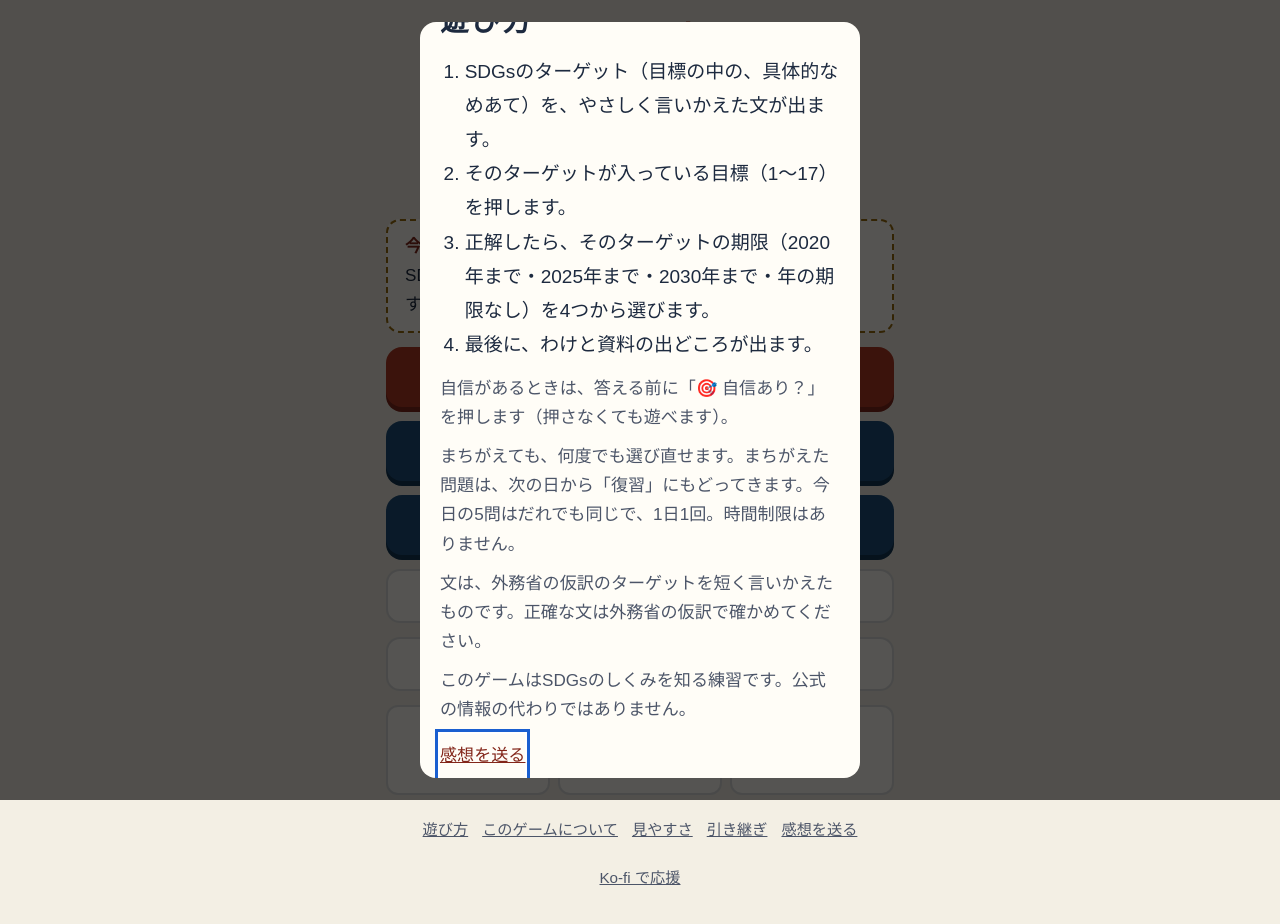
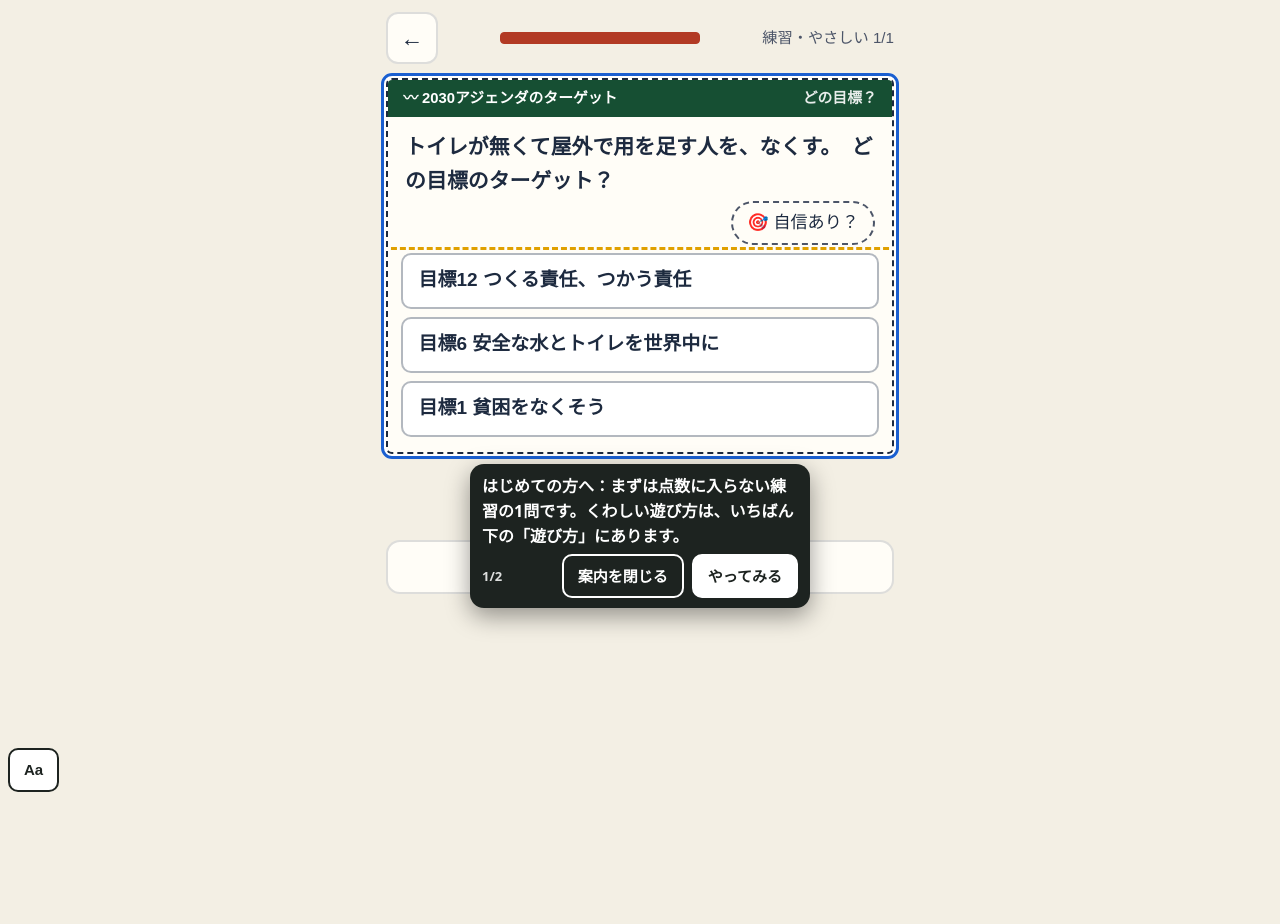
Before and after one commit to satou-aaaaa/sdgs-mokuhyo, a plain HTML site: page index.html in a window 1280 px wide. After the commit the page ends 800 px from the top, so only its background shows below. Drawn offline with Linux system fonts and the light colour scheme; a web font is replaced by a local one.

Commit message:
ひな形の共通部品を写す（shared-workflows 67f7985） (#5)
Co-authored-by: template-sync <41898283+github-actions[bot]@users.noreply.github.com>

```diff
--- a/index.html
+++ b/index.html
@@ -463,7 +463,8 @@ html.a11y-say body{padding-bottom:calc(64px + env(safe-area-inset-bottom,0px))!i
 //      （incidents/2026-11-21-hand-copied-helpers-drift.md）。
 //      あわせて、はじめて遊ぶ人への案内（吹き出し Core.coach）を足した。長い「遊び方」の窓の代わりに、練習の1問を遊びながら
 //      その場で一言ずつ教える（NN/g「Mobile Instructional Overlays」・Andersen ほか CHI 2012「The Impact of Tutorials on Games of Varying Complexity」）。
-//   3: 2026-11-22 吹き出しを出しているあいだ 0.4 秒ごとに場所を測り直す（古い場所に残って押す所を隠すことがあった）。ボタンの字を「案内を閉じる」に
+//   3: 2026-11-22 吹き出しを出しているあいだ 0.4 秒ごとに場所を測り直す（古い場所に残って押す所を隠すことがあった）。ボタンの字を「案内を閉じる」に。
+//      段の wait（その所が出るまで待つ）を足した。全ゲームの「はじめての練習」を sync-template の migrateFirstPlay が足すため
 //   2: 2026-11-22 感想フォームのゲーム名を、渡さなければ題（<title>）から入れる。sync-template が全ゲームを game-core に切り替える（migrateCore）ため
 // 決まり: 外へ通信しない。ゲームの関数の名前（toast・buzz など）は上書きしない（Core.toast などで呼ぶ）。
 (function () {
@@ -549,6 +550,7 @@ html.a11y-say body{padding-bottom:calc(64px + env(safe-area-inset-bottom,0px))!i
   //   sel   …… 吹き出しを付ける所。まだ画面に無いあいだは待つ（ゲームが画面を作り直しても付け直す）
   //   until …… その所が画面に出たら次へ進む（答えた・正解した など）。無ければ sel を押したら次へ
   //   button …… 押すと次へ進むボタンの字（読むだけの吹き出し）
+  //   wait  …… その所が画面に出るまで、この吹き出しは出さずに待つ（答えたあとにだけ「次へ」を指す など）
   //   pos   …… "below"（既定）か "above"。その側に場所が無ければ、ページを少し動かして場所を空ける（読む所を隠さないため）
   // 吹き出しは押す所を隠さない（上か下の空いたほうに出す）。「案内を閉じる」と Esc でいつでもやめられる。
   const coach = (() => {
@@ -583,7 +585,7 @@ html.a11y-say body{padding-bottom:calc(64px + env(safe-area-inset-bottom,0px))!i
       while (steps && i < steps.length && steps[i].until && find(steps[i].until)) i++;
       if (!steps) return;
       if (i >= steps.length) return stop(true);
-      const st = steps[i], el = find(st.sel);
+      const st = steps[i], el = st.wait && !find(st.wait) ? null : find(st.sel);
       if (!el) { box.hidden = true; mark(null); return; }
       box.hidden = false; mark(el);
       const fresh = shown !== i;
@@ -939,7 +941,7 @@ function home() {
   $("go-cal").onclick = () => cal();
   $("go-ach").onclick = achView;
   bindFooter();
-  if (!s.tut) openHow();
+  if (!s.tut) firstPlay();
 }
 function practiceMenu() {
   app.innerHTML = `<header><button class="icon" id="back" aria-label="もどる">←</button><h1>練習<small>今日の記録には入りません（ターゲット帳には載ります）</small></h1></header>
@@ -950,6 +952,27 @@ function practiceMenu() {
   document.querySelectorAll(".lv button").forEach((b) => (b.onclick = () => startRun("p", +b.dataset.t)));
   bindFooter(); toTop();
 }
+// first-play:begin（shared-workflows の scripts/sync-template.mjs が足した。直すときはひな形を直す）
+// はじめての人：長い「遊び方」の窓を出さず、点数に入らない練習の1問を遊びながら、吹き出しで一言ずつ教える（game-core の Core.coach）。
+// 「見た」は始めたその場で残す（途中でやめても、次からはふつうに始まる。くわしい遊び方はいつでもいちばん下の「遊び方」から）
+const FIRST_STEPS = [
+  { sel: "#choices", button: "やってみる", text: "はじめての方へ：まずは点数に入らない練習の1問です。くわしい遊び方は、いちばん下の「遊び方」にあります。" },
+  { sel: "#next", wait: ".verdict", text: "できました。わけを読んだら、ここを押して進みます。" },
+];
+function firstPlay() {
+  save((s) => { s.tut = true; });
+  // 練習の入り口を開いて、いちばん上（いちばんやさしい）を押す。無ければ前の形（遊び方の窓）にもどす
+  practiceMenu();
+  const b = document.querySelector(".lv button");
+  if (!window.Core || !Core.coach || !b) { home(); return openHow(); }
+  b.click();
+  // 練習は1問だけにする（数を減らしてから描き直す）
+  save((s) => { const r = s.runs && s.runs.p; if (r && Array.isArray(r.list)) r.list = r.list.slice(0, 1); });
+  play();
+  // 案内を閉じた（Esc も）ら、1問の練習の途中経過を残さずにホームへ（ふだんの練習の「続きから」を出さない）
+  Core.coach.start(FIRST_STEPS, { home, onEnd: (done) => { if (done === false) { save((s) => { const r = s.runs && s.runs.p; if (r && !(r.res || []).length) delete s.runs.p; }); home(); } } });
+}
+// first-play:end
 function startRun(mode, opt) {
   const k = todayKey(); let ng = false;
   save((s) => {
```
Also changed, not shown: qa/run.mjs (+6 -5 lines).
